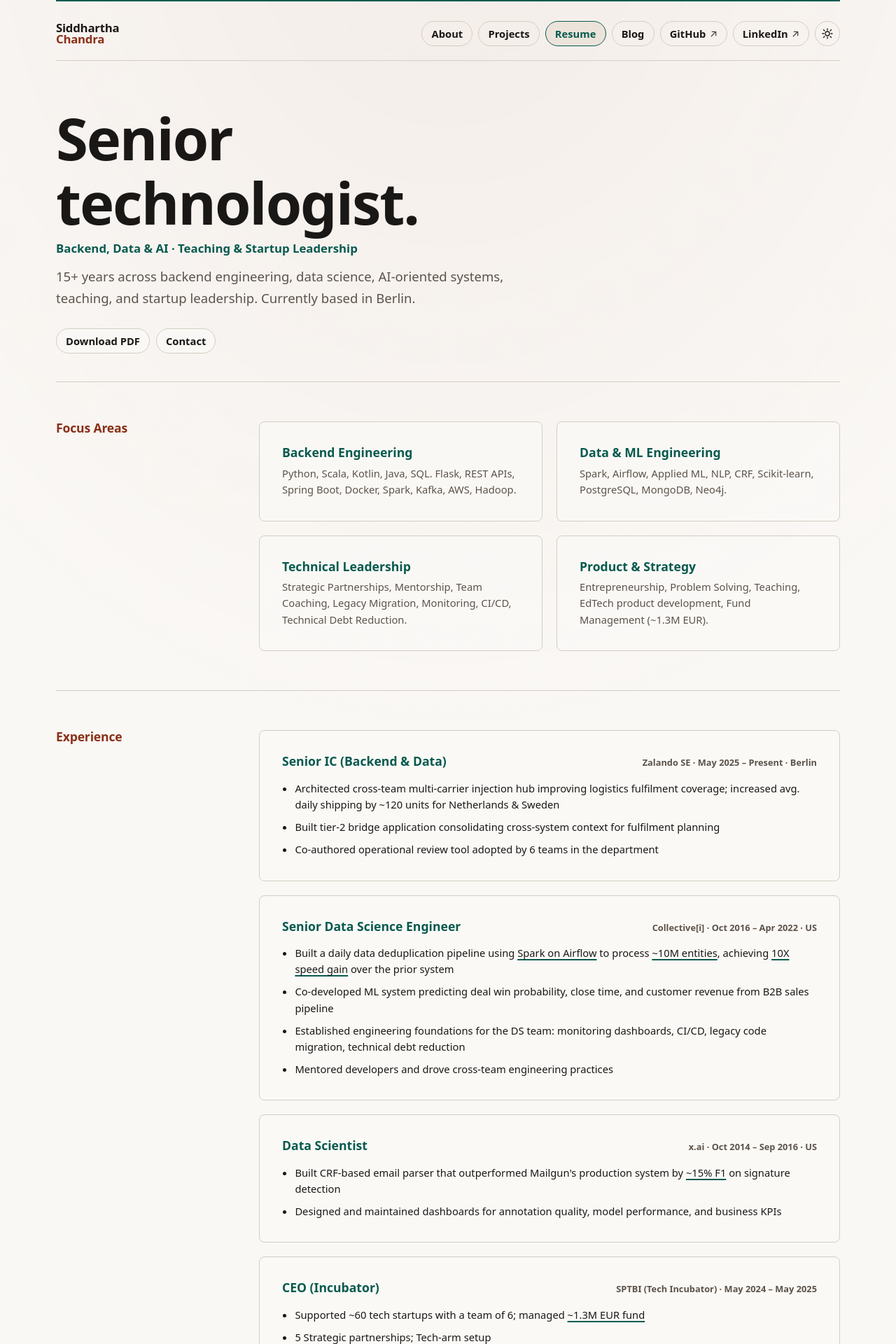
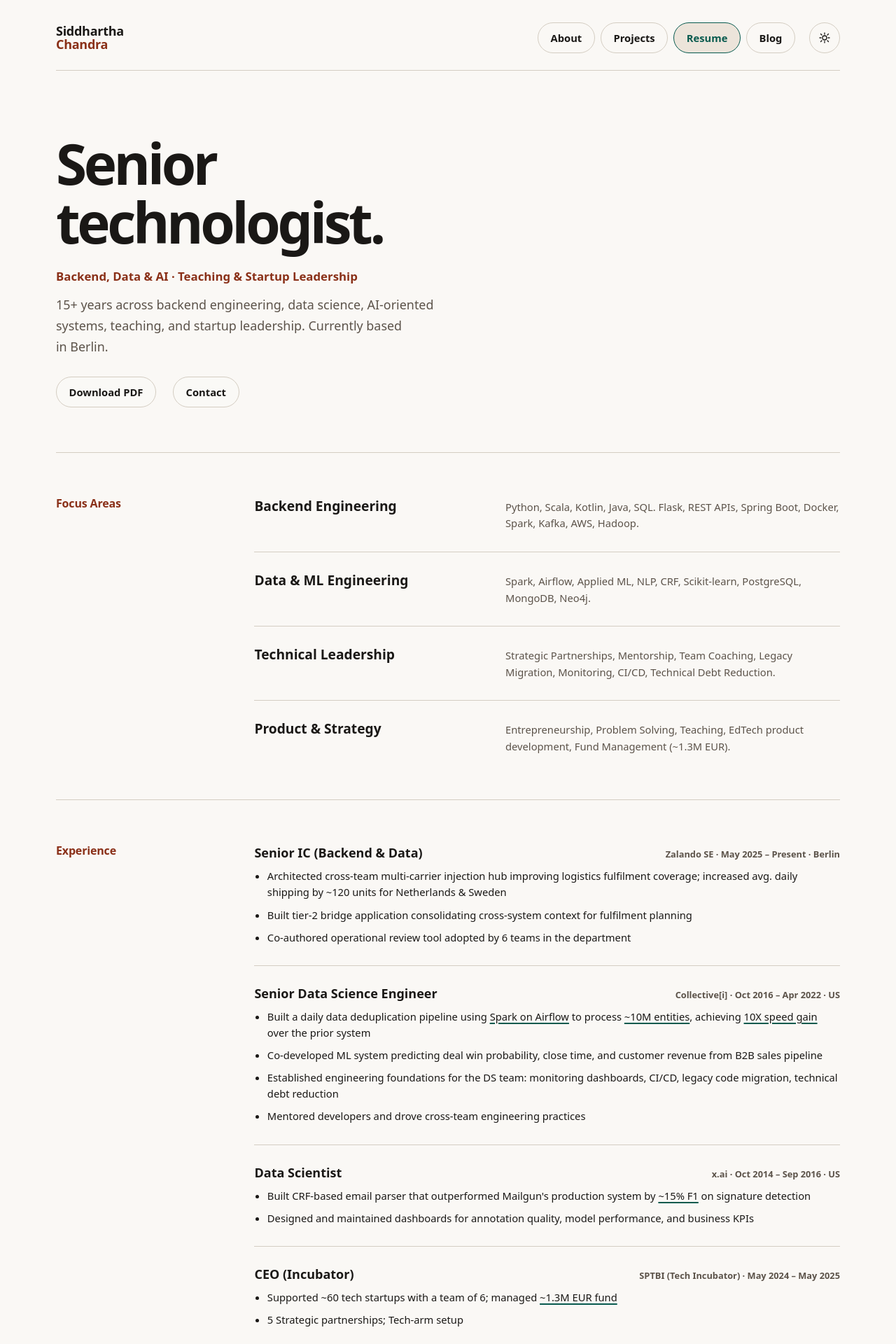
Before and after one commit to siddhartha-chandra/siddhartha-chandra.github.io, a Jekyll site: the page built from resume.md, in a window 1280 px wide. Shown: the top 1920 px of the page at 70% size. Built offline with Jekyll 4.4.1, drawn with Linux system fonts in a browser that asks for light colours; some of the changed text lies outside the part shown.

Commit message:
Refine portfolio with a restrained editorial layout
Co-Authored-By: Devin AI <158243242+devin-ai-integration[bot]@users.noreply.github.com>

```diff
--- a/_layouts/default.html
+++ b/_layouts/default.html
@@ -26,19 +26,7 @@
           <a href="{{ '/' | relative_url }}" {% if page.url == '/' %}aria-current="page"{% endif %}>About</a>
           <a href="{{ '/projects/' | relative_url }}" {% if page.url contains '/projects/' %}aria-current="page"{% endif %}>Projects</a>
           <a href="{{ '/resume/' | relative_url }}" {% if page.url contains '/resume/' %}aria-current="page"{% endif %}>Resume</a>
-          <a href="{{ '/blog/' | relative_url }}" {% if page.url contains '/blog/' %}aria-current="page"{% endif %}>Blog</a>
-          <a href="https://github.com/{{ site.github_username }}" target="_blank" rel="noopener noreferrer" aria-label="GitHub profile (opens in new tab)">
-            <span>GitHub</span>
-            <svg class="icon-external" width="11" height="11" viewBox="0 0 12 12" fill="none" aria-hidden="true">
-              <path d="M3.5 2.5h6v6M9.2 2.8L2.5 9.5" stroke="currentColor" stroke-width="1.4" stroke-linecap="round" stroke-linejoin="round"/>
-            </svg>
-          </a>
-          <a href="https://www.linkedin.com/in/{{ site.linkedin_username }}" target="_blank" rel="noopener noreferrer" aria-label="LinkedIn profile (opens in new tab)">
-            <span>LinkedIn</span>
-            <svg class="icon-external" width="11" height="11" viewBox="0 0 12 12" fill="none" aria-hidden="true">
-              <path d="M3.5 2.5h6v6M9.2 2.8L2.5 9.5" stroke="currentColor" stroke-width="1.4" stroke-linecap="round" stroke-linejoin="round"/>
-            </svg>
-          </a>
+          <a href="{{ '/blog/' | relative_url }}" {% if page.url == '/blog/' %}aria-current="page"{% elsif page.url contains '/blog/' %}aria-current="location"{% endif %}>Blog</a>
         </nav>
         <button type="button" class="theme-toggle" aria-label="Switch color theme">
           <svg class="theme-icon-light" width="16" height="16" viewBox="0 0 16 16" fill="none" aria-hidden="true">
@@ -57,8 +45,28 @@
     </main>
 
     <footer class="site-shell site-footer">
-      <span>&copy; {{ 'now' | date: '%Y' }} {{ site.title }}</span>
-      <span>Built light, kept close to the work.</span>
+      <div class="footer-intro">
+        <p>Good work starts with a conversation.</p>
+        <a class="text-link" href="mailto:{{ site.email }}">Say hello <span aria-hidden="true">↗</span></a>
+      </div>
+      <nav class="social-links" aria-label="Connect">
+          <a href="https://github.com/{{ site.github_username }}" target="_blank" rel="noopener noreferrer" aria-label="GitHub profile (opens in new tab)">
+            <span>GitHub</span>
+            <svg class="icon-external" width="11" height="11" viewBox="0 0 12 12" fill="none" aria-hidden="true">
+              <path d="M3.5 2.5h6v6M9.2 2.8L2.5 9.5" stroke="currentColor" stroke-width="1.4" stroke-linecap="round" stroke-linejoin="round"/>
+            </svg>
+          </a>
+          <a href="https://www.linkedin.com/in/{{ site.linkedin_username }}" target="_blank" rel="noopener noreferrer" aria-label="LinkedIn profile (opens in new tab)">
+            <span>LinkedIn</span>
+            <svg class="icon-external" width="11" height="11" viewBox="0 0 12 12" fill="none" aria-hidden="true">
+              <path d="M3.5 2.5h6v6M9.2 2.8L2.5 9.5" stroke="currentColor" stroke-width="1.4" stroke-linecap="round" stroke-linejoin="round"/>
+            </svg>
+          </a>
+      </nav>
+      <div class="footer-colophon">
+        <span>&copy; {{ 'now' | date: '%Y' }} {{ site.title }}</span>
+        <span>Built light. Always curious.</span>
+      </div>
     </footer>
     <script>(function(){var d=document.documentElement,b=document.querySelector('.theme-toggle');b&&b.addEventListener('click',function(){d.classList.toggle('dark');localStorage.setItem('theme',d.classList.contains('dark')?'dark':'light')})})()</script>
   </body>
--- a/assets/css/site.css
+++ b/assets/css/site.css
@@ -7,9 +7,7 @@
   --accent: #075a4e;
   --accent-2: #8a3018;
   --soft: #ece4da;
-  --glow: rgba(138, 48, 24, 0.06);
   --card-bg: rgba(251, 250, 247, 0.74);
-  --header-bg: transparent;
   --shadow-color: rgba(0, 0, 0, 0.08);
   --selection-bg: rgba(7, 90, 78, 0.16);
 }
@@ -23,9 +21,7 @@
   --accent: #22a892;
   --accent-2: #cf6342;
   --soft: #1f1b18;
-  --glow: rgba(207, 99, 66, 0.07);
   --card-bg: rgba(24, 21, 18, 0.82);
-  --header-bg: transparent;
   --shadow-color: rgba(0, 0, 0, 0.28);
   --selection-bg: rgba(34, 168, 146, 0.24);
 }
@@ -50,9 +46,8 @@ body {
   margin: 0;
   color: var(--ink);
   background-color: var(--paper);
-  background-image: radial-gradient(ellipse 80% 38% at 50% -6%, var(--glow), transparent);
   font-family: ui-sans-serif, system-ui, -apple-system, BlinkMacSystemFont, "Segoe UI", sans-serif;
-  font-size: clamp(1rem, 1.45vw, 1.18rem);
+  font-size: clamp(1rem, 1.3vw, 1.125rem);
   line-height: 1.6;
   transition: background-color 0.25s ease, color 0.25s ease;
 }
@@ -122,59 +117,93 @@ h1 {
   max-width: 14ch;
   margin-bottom: 1rem;
   font-size: clamp(2.65rem, 7vw, 5.2rem);
-  letter-spacing: -0.025em;
+  letter-spacing: -0.055em;
 }
 
 h2 {
   color: var(--accent-2);
-  font-size: 1.1rem;
-  font-weight: 740;
+  font-size: 1rem;
+  font-weight: 600;
   letter-spacing: -0.01em;
 }
 
 .site-shell {
-  width: min(1120px, calc(100% - 48px));
+  width: min(1120px, calc(100% - 96px));
   margin: 0 auto;
 }
 
-.site-header,
-.site-footer {
+.site-header {
   display: flex;
   justify-content: space-between;
   gap: 1.25rem;
-}
-
-.site-header {
   align-items: center;
-  padding: 28px 0 20px;
-  border-top: 2px solid var(--accent);
+  padding: 32px 0 24px;
   border-bottom: 1px solid var(--line);
-  background: var(--header-bg);
 }
 
 .header-actions {
   display: flex;
   align-items: center;
-  gap: 0.5rem;
+  gap: 1.25rem;
   flex-wrap: wrap;
   justify-content: flex-end;
 }
 
 .site-footer {
-  padding: 32px 0 44px;
+  display: grid;
+  grid-template-columns: 1fr auto;
+  align-items: start;
+  gap: 3rem;
+  padding: 48px 0 24px;
   border-top: 1px solid var(--line);
   color: var(--muted);
-  font-size: 0.92rem;
+  font-size: 0.85rem;
   font-weight: 500;
+}
+
+.footer-intro p {
+  margin-bottom: 0.75rem;
+  color: var(--ink);
+  font-size: clamp(1.25rem, 2.5vw, 1.75rem);
+  font-weight: 550;
+  letter-spacing: -0.035em;
+}
+
+.social-links {
+  display: flex;
+  gap: 1.5rem;
+}
+
+.social-links a {
+  display: inline-flex;
+  align-items: center;
+  gap: 0.3rem;
+  min-height: 44px;
+  color: var(--ink);
+  text-decoration: none;
+}
+
+.social-links a:hover {
+  color: var(--accent);
+}
+
+.footer-colophon {
+  grid-column: 1 / -1;
+  display: flex;
+  justify-content: space-between;
+  gap: 1rem;
+  padding-top: 1.5rem;
+  border-top: 1px solid var(--line);
+  font-size: 0.75rem;
 }
 
 .wordmark {
   display: inline-grid;
   min-width: 8.5rem;
   color: var(--ink);
-  font-size: 1.05rem;
+  font-size: 1.125rem;
   font-weight: 760;
-  line-height: 0.96;
+  line-height: 1.05;
   text-decoration: none;
   letter-spacing: -0.015em;
   border-radius: 2px;
@@ -204,14 +233,14 @@ h2 {
   display: inline-flex;
   align-items: center;
   gap: 0.32rem;
-  min-height: 2.25rem;
-  padding: 0.35rem 0.82rem;
+  min-height: 2.75rem;
+  padding: 0.65rem 1.1rem;
   border: 1px solid var(--line);
   border-radius: 999px;
   background: var(--card-bg);
   color: var(--ink);
   font-size: 0.92rem;
-  font-weight: 620;
+  font-weight: 550;
   line-height: 1;
   text-decoration: none;
   transition: background-color 0.18s ease, border-color 0.18s ease, color 0.18s ease;
@@ -222,11 +251,28 @@ h2 {
 }
 
 .site-nav a:hover,
-.site-nav a[aria-current="page"],
+.site-nav a[aria-current],
 .button-link:hover {
   border-color: var(--accent);
   background: var(--soft);
   color: var(--accent);
+}
+
+.text-link {
+  display: inline-flex;
+  align-items: center;
+  gap: 0.75rem;
+  min-height: 44px;
+  color: var(--ink);
+  font-size: 0.92rem;
+  font-weight: 550;
+  text-decoration-color: var(--line);
+  text-underline-offset: 0.35em;
+}
+
+.text-link:hover {
+  color: var(--accent);
+  text-decoration-color: currentColor;
 }
 
 .icon-external,
@@ -250,8 +296,8 @@ a:hover .icon-back {
   display: inline-flex;
   align-items: center;
   justify-content: center;
-  width: 2.25rem;
-  height: 2.25rem;
+  width: 2.75rem;
+  height: 2.75rem;
   padding: 0;
   border: 1px solid var(--line);
   border-radius: 999px;
@@ -279,68 +325,90 @@ a:hover .icon-back {
 
 .home-hero {
   display: grid;
-  grid-template-columns: minmax(0, 1fr) minmax(220px, 272px);
-  gap: clamp(2rem, 5vw, 4.25rem);
+  grid-template-columns: minmax(0, 1fr) clamp(220px, 26vw, 320px);
+  gap: clamp(2rem, 7vw, 7rem);
   align-items: center;
-  padding: clamp(3rem, 6.5vw, 4.75rem) 0 3.5rem;
+  padding: clamp(3.5rem, 7vw, 6.5rem) 0;
+}
+
+.home-hero h1 {
+  margin-bottom: 1.75rem;
+  font-size: clamp(3.5rem, 8.5vw, 7.25rem);
+  font-weight: 650;
+  line-height: 0.98;
+}
+
+.home-hero h1 span {
+  color: var(--accent);
 }
 
 .kicker {
-  margin-bottom: 1rem;
+  margin-bottom: 1.5rem;
   color: var(--accent-2);
-  font-size: 0.78rem;
-  font-weight: 750;
-  letter-spacing: 0.12em;
-  text-transform: uppercase;
+  font-size: 0.85rem;
+  font-weight: 550;
 }
 
 .hero-copy,
 .page-intro,
 .post-description {
-  max-width: 42rem;
+  max-width: 35rem;
   margin-bottom: 0;
   color: var(--muted);
-  font-size: clamp(1rem, 1.45vw, 1.18rem);
+  font-size: clamp(1rem, 1.4vw, 1.125rem);
   line-height: 1.68;
   text-wrap: pretty;
 }
 
 .actions {
   margin-top: 1.75rem;
-  gap: 0.55rem;
+  align-items: center;
+  gap: 0.75rem 1.5rem;
 }
 
 .profile-panel {
   display: grid;
   gap: 0.9rem;
+  margin: 0;
   align-content: start;
   justify-items: start;
 }
 
 .profile-panel img {
   display: block;
-  width: min(100%, 256px);
+  width: 100%;
   height: auto;
+  aspect-ratio: 4 / 5;
+  object-fit: cover;
   border: 1px solid var(--line);
   border-radius: 8px;
-  filter: saturate(0.92) contrast(1.04);
+  filter: saturate(0.75);
 }
 
 .profile-note {
-  max-width: 19rem;
+  max-width: 18rem;
   margin-bottom: 0;
   color: var(--muted);
-  font-size: 0.92rem;
+  font-size: 0.8rem;
   line-height: 1.58;
   text-wrap: pretty;
 }
 
 .section-grid {
   display: grid;
-  grid-template-columns: minmax(150px, 0.28fr) minmax(0, 1fr);
-  gap: clamp(1.75rem, 4.5vw, 3.75rem);
-  padding: 3.5rem 0;
+  grid-template-columns: minmax(150px, 0.27fr) minmax(0, 1fr);
+  gap: clamp(1.75rem, 4.5vw, 4rem);
+  padding: 4rem 0;
   border-top: 1px solid var(--line);
+}
+
+.section-number {
+  display: block;
+  margin-bottom: 1rem;
+  color: var(--muted);
+  font-size: 0.75rem;
+  font-weight: 400;
+  font-variant-numeric: tabular-nums;
 }
 
 .prose {
@@ -364,8 +432,8 @@ a:hover .icon-back {
 .timeline,
 .post-list {
   display: grid;
-  grid-template-columns: repeat(auto-fit, minmax(280px, 1fr));
-  gap: 1.25rem;
+  grid-template-columns: minmax(0, 1fr);
+  gap: 0;
 }
 
 .timeline-stack,
@@ -380,7 +448,31 @@ a:hover .icon-back {
 
 .signal,
 .role,
-.post-card,
+.post-card {
+  padding: 1.75rem 0;
+  border-bottom: 1px solid var(--line);
+}
+
+.signal:first-child,
+.role:first-child,
+.post-card:first-child {
+  padding-top: 0;
+}
+
+.signal:last-child,
+.role:last-child,
+.post-card:last-child {
+  padding-bottom: 0;
+  border-bottom: 0;
+}
+
+.signal {
+  display: grid;
+  grid-template-columns: minmax(0, 0.7fr) minmax(0, 1fr);
+  gap: 1.5rem;
+  align-items: baseline;
+}
+
 .project-card {
   min-height: 100%;
   padding: 2rem;
@@ -392,9 +484,6 @@ a:hover .icon-back {
   transition: box-shadow 0.22s cubic-bezier(0.16, 1, 0.3, 1), border-color 0.22s ease;
 }
 
-.signal:hover,
-.role:hover,
-.post-card:hover,
 .project-card:hover {
   box-shadow: 0 2px 8px var(--shadow-color);
   border-color: var(--accent);
@@ -407,10 +496,10 @@ a:hover .icon-back {
   align-items: baseline;
   gap: 0.3rem;
   margin-bottom: 0.45rem;
-  font-weight: 720;
-  font-size: 1.1rem;
+  font-weight: 600;
+  font-size: 1.2rem;
   line-height: 1.25;
-  color: var(--accent);
+  color: var(--ink);
 }
 
 .signal span,
@@ -420,6 +509,13 @@ a:hover .icon-back {
   font-size: 0.92rem;
   font-weight: 450;
   line-height: 1.6;
+}
+
+.post-card a {
+  font-size: clamp(1.35rem, 2.5vw, 1.75rem);
+  letter-spacing: -0.035em;
+  margin: 0.35rem 0 0.65rem;
+  text-decoration: none;
 }
 
 .post-card p {
@@ -434,16 +530,12 @@ a:hover .icon-back {
   font-variant-numeric: tabular-nums;
 }
 
-.post-card a {
-  text-decoration: none;
-}
-
 .post-card a:hover {
   color: var(--accent-2);
   text-decoration: underline;
 }
 
-/* Chronological experience cards */
+/* Chronological experience ledger */
 .role-header {
   display: flex;
   flex-wrap: wrap;
@@ -451,6 +543,10 @@ a:hover .icon-back {
   justify-content: space-between;
   gap: 0.25rem 1rem;
   margin-bottom: 0.65rem;
+}
+
+.role-header strong {
+  font-size: 1.125rem;
 }
 
 .role-header strong {
@@ -499,6 +595,10 @@ a:hover .icon-back {
   font-size: 0.8rem;
   font-weight: 680;
   margin-bottom: 0.4rem;
+}
+
+.publication-list .signal {
+  grid-template-columns: 5.5rem minmax(0, 1fr);
 }
 
 .publication-list .signal a {
@@ -639,7 +739,7 @@ a:hover .icon-back {
   font-weight: 600;
   padding: 0.22rem 0.6rem;
   border-radius: 999px;
-  background: var(--soft);
+  background: transparent;
   color: var(--muted);
   border: 1px solid var(--line);
   line-height: 1.3;
@@ -695,17 +795,20 @@ a:hover .icon-back {
 /* Page & Resume heroes */
 .page-hero,
 .resume-hero {
-  padding: clamp(2.5rem, 5vw, 4rem) 0 2.5rem;
+  padding: clamp(3.5rem, 7vw, 6.5rem) 0 4rem;
 }
 
-.resume-hero h1,
-.page-hero h1 {
-  margin-bottom: 0.6rem;
+.page-hero h1,
+.resume-hero h1 {
+  margin-bottom: 1.5rem;
+  font-size: clamp(2.75rem, 6.5vw, 5rem);
+  font-weight: 600;
+  line-height: 1.06;
 }
 
 .resume-subtitle {
   margin: 0 0 0.85rem;
-  color: var(--accent);
+  color: var(--accent-2);
   font-size: 1.05rem;
   font-weight: 640;
   line-height: 1.3;
@@ -713,7 +816,9 @@ a:hover .icon-back {
 
 /* Blog post reading experience */
 .post {
-  padding: 2.25rem 0 4.5rem;
+  max-width: 46rem;
+  margin: 0 auto;
+  padding: 3rem 0 5rem;
 }
 
 .back-link {
@@ -748,6 +853,8 @@ a:hover .icon-back {
 
 .post-header h1 {
   max-width: 20ch;
+  font-size: clamp(2.75rem, 6.5vw, 5rem);
+  font-weight: 600;
 }
 
 .post-body {
@@ -807,6 +914,7 @@ a:hover .icon-back {
   *::after {
     animation-duration: 0.01ms !important;
     animation-iteration-count: 1 !important;
+    transition-duration: 0.01ms !important;
   }
 
   .skip-link,
@@ -822,12 +930,8 @@ a:hover .icon-back {
 }
 
 @media (max-width: 760px) {
-  body {
-    background-image: none;
-  }
-
   .site-shell {
-    width: min(1120px, calc(100% - 32px));
+    width: calc(100% - 40px);
   }
 
   .site-header {
@@ -848,14 +952,29 @@ a:hover .icon-back {
   }
 
   .site-nav {
+    display: grid;
+    grid-template-columns: repeat(4, minmax(0, 1fr));
     grid-column: 1 / -1;
     grid-row: 2;
+    justify-content: space-between;
+    gap: 0.35rem;
+  }
+
+  .site-nav a {
+    justify-content: center;
+    padding: 0.6rem 0.25rem;
+    font-size: 0.85rem;
   }
 
   .site-footer {
-    align-items: flex-start;
+    grid-template-columns: minmax(0, 1fr);
+    gap: 1.5rem;
+    padding-top: 2rem;
+  }
+
+  .footer-colophon {
     flex-direction: column;
-    gap: 0.4rem;
+    gap: 0.35rem;
   }
 
   .home-hero,
@@ -869,18 +988,50 @@ a:hover .icon-back {
   }
 
   .home-hero {
-    padding-top: 2.25rem;
-    gap: 2rem;
+    padding: 3rem 0;
+    gap: 2.5rem;
+  }
+
+  .home-hero h1 {
+    font-size: clamp(3.5rem, 14vw, 6rem);
+  }
+
+  .home-hero .actions {
+    align-items: flex-start;
+    flex-direction: column;
+    gap: 0.5rem;
   }
 
   .section-grid {
-    gap: 1.25rem;
-    padding: 2.5rem 0;
+    gap: 1.75rem;
+    padding: 2.75rem 0;
   }
 
-  .signal,
-  .role,
-  .post-card,
+  .section-grid > h2 {
+    display: flex;
+    gap: 1rem;
+    align-items: baseline;
+    margin-bottom: 0;
+  }
+
+  .section-number {
+    margin-bottom: 0;
+  }
+
+  .signal {
+    grid-template-columns: minmax(0, 1fr);
+    gap: 0.25rem;
+    padding: 1.25rem 0;
+  }
+
+  .signal strong {
+    margin-bottom: 0.25rem;
+  }
+
+  .publication-list .signal {
+    grid-template-columns: minmax(0, 1fr);
+  }
+
   .project-card {
     padding: 1.5rem;
   }
@@ -896,11 +1047,21 @@ a:hover .icon-back {
   }
 
   .profile-panel {
-    border-top: 1px solid var(--line);
-    padding-top: 1.5rem;
+    grid-template-columns: 120px minmax(0, 1fr);
+    align-items: center;
+    gap: 1.25rem;
   }
 
   .profile-panel img {
-    width: min(100%, 200px);
+    width: 120px;
+  }
+
+  .profile-note {
+    font-size: 0.75rem;
+  }
+
+  .page-hero,
+  .resume-hero {
+    padding: 3rem 0;
   }
 }
```
Also changed, not shown: _layouts/home.html (+16 -18 lines).
